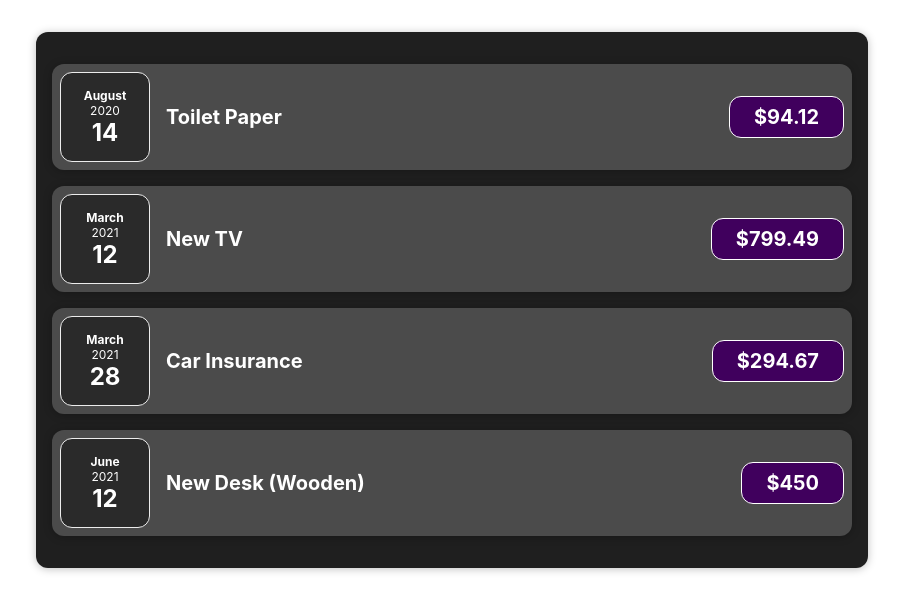
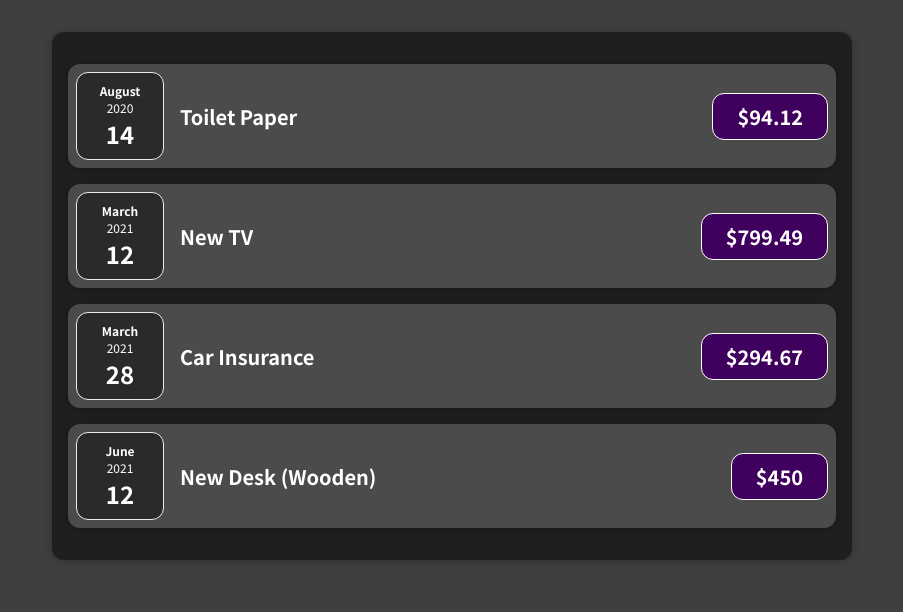
Before and after one commit to myho95/my-expenses, a React (Create React App) app: page / in a window 1280 px wide. Shown: the top 612 px of the page, without its empty margins (188-1091 px from the left). Built offline with nearby package versions, Linux system fonts and the light colour scheme.

Commit message:
changed to arrow function and added import React line

```diff
--- a/src/App.js
+++ b/src/App.js
@@ -1,3 +1,4 @@
+import React from "react";
 import Expenses from "./components/Expenses/Expenses";
 
 const expenses = [
--- a/src/components/Expenses/ExpenseDate.js
+++ b/src/components/Expenses/ExpenseDate.js
@@ -1,6 +1,7 @@
+import React from "react";
 import "./ExpenseDate.css";
 
-function ExpenseDate(props) {
+const ExpenseDate = (props) => {
   const month = props.date.toLocaleString("en-US", { month: "long" });
   const day = props.date.toLocaleString("en-US", { day: "2-digit" });
   const year = props.date.getFullYear();
@@ -11,6 +12,6 @@
       <div className="expense-date__day">{day}</div>
     </div>
   );
-}
+};
 
 export default ExpenseDate;
--- a/src/components/Expenses/ExpenseItem.js
+++ b/src/components/Expenses/ExpenseItem.js
@@ -1,8 +1,9 @@
+import React from "react";
 import "./ExpenseItem.css";
 import ExpenseDate from "./ExpenseDate";
 import Card from "../UI/Card";
 
-function ExpenseItem(props) {
+const ExpenseItem = (props) => {
   return (
     <Card className="expense-item">
       <ExpenseDate date={props.date} />
@@ -12,6 +13,6 @@
       </div>
     </Card>
   );
-}
+};
 
 export default ExpenseItem;
--- a/src/components/Expenses/Expenses.js
+++ b/src/components/Expenses/Expenses.js
@@ -1,8 +1,9 @@
+import React from "react";
 import Card from "../UI/Card";
 import ExpenseItem from "./ExpenseItem";
 import "./Expenses.css";
 
-function Expenses(props) {
+const Expenses = (props) => {
   const items = props.items;
   return (
     <Card className="expenses">
@@ -16,5 +17,5 @@
       ))}
     </Card>
   );
-}
+};
 export default Expenses;
--- a/src/components/UI/Card.js
+++ b/src/components/UI/Card.js
@@ -1,8 +1,9 @@
+import React from "react";
 import "./Card.css";
 
-function Card(props) {
+const Card = (props) => {
   const classNames = "card " + props.className;
   return <div className={classNames}>{props.children}</div>;
-}
+};
 
 export default Card;
--- a/src/index.css
+++ b/src/index.css
@@ -1,13 +1,19 @@
+@import url("https://fonts.googleapis.com/css2?family=Noto+Sans+JP:wght@400;700&display=swap");
+
+* {
+  box-sizing: border-box;
+}
+
+html {
+  font-family: "Noto Sans JP", sans-serif;
+}
+
 body {
   margin: 0;
-  font-family: -apple-system, BlinkMacSystemFont, 'Segoe UI', 'Roboto', 'Oxygen',
-    'Ubuntu', 'Cantarell', 'Fira Sans', 'Droid Sans', 'Helvetica Neue',
-    sans-serif;
-  -webkit-font-smoothing: antialiased;
-  -moz-osx-font-smoothing: grayscale;
+  background-color: #3f3f3f;
 }
 
 code {
-  font-family: source-code-pro, Menlo, Monaco, Consolas, 'Courier New',
+  font-family: source-code-pro, Menlo, Monaco, Consolas, "Courier New",
     monospace;
 }
```
